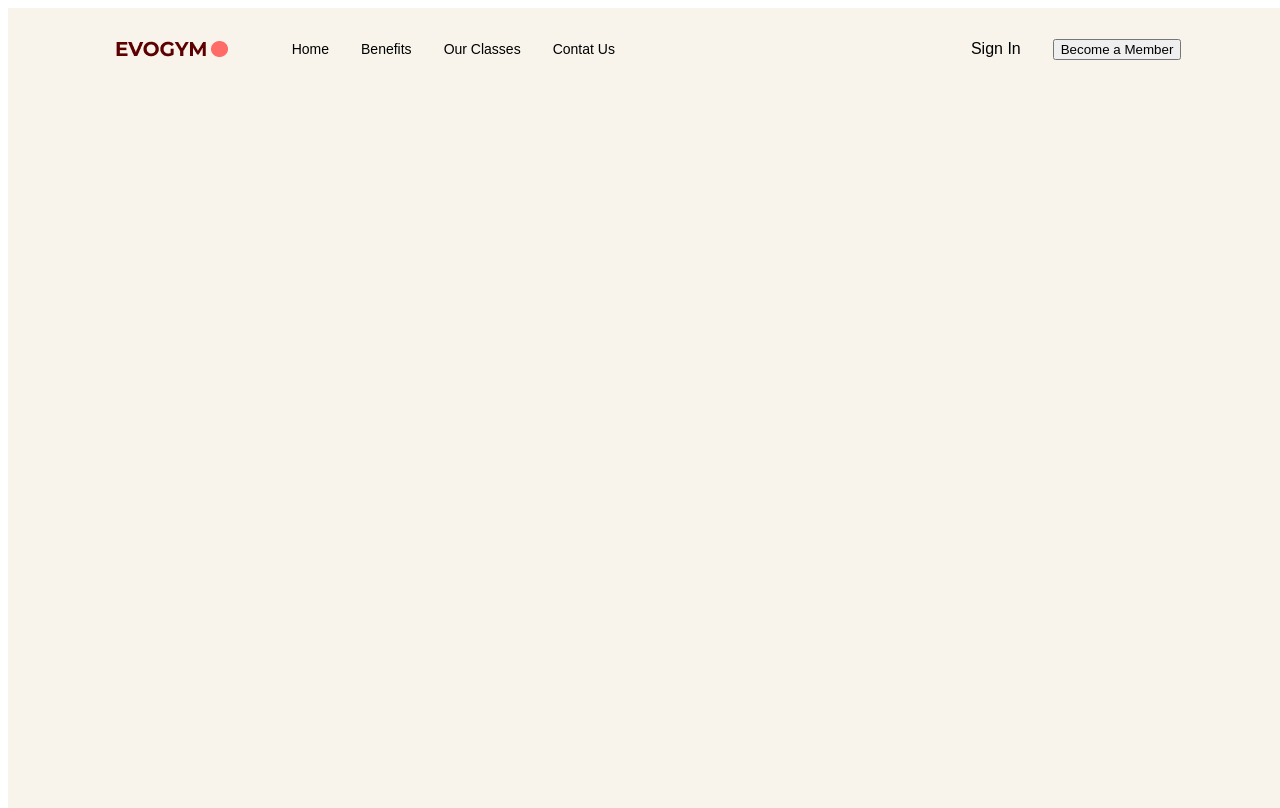
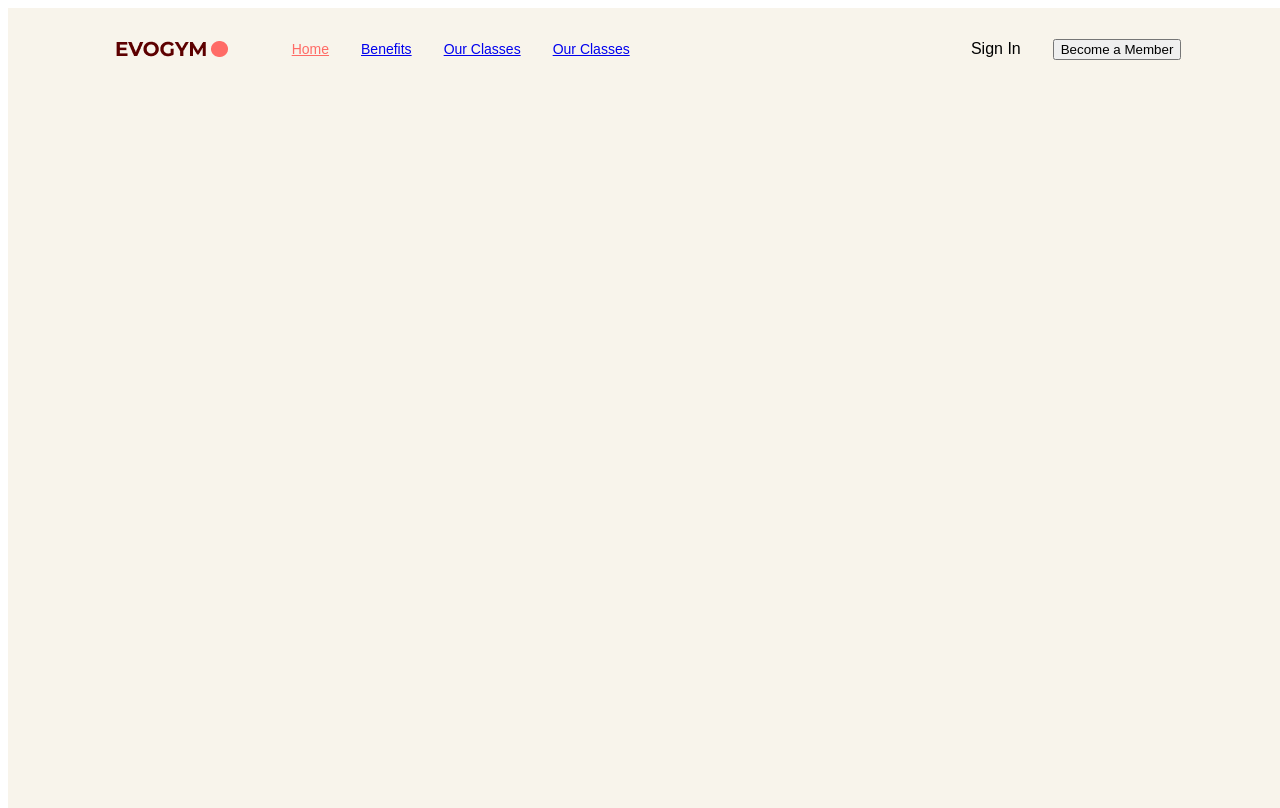
Before and after one commit to fahad39/gym-app, a React (Vite) app: page / in a window 1280 px wide. Built offline with nearby package versions, Linux system fonts and the light colour scheme.

Commit message:
added nav bar

```diff
--- a/src/App.tsx
+++ b/src/App.tsx
@@ -1,8 +1,16 @@
 import Navbar from "@/scenes/navbar"
+import {useState} from 'react'
+import { SelectedPage } from "@/shared/types";
+
+
 
 function App() {
+  const [selectedPage, setSelectedPage] = useState<SelectedPage>(SelectedPage.Home)
   return <div className="app bg-gray-20">
-    <Navbar />
+    <Navbar
+      selectedPage={selectedPage}
+      setSelectedPage={setSelectedPage}
+    />
   </div>;
 }
 
--- a/src/scenes/navbar/index.tsx
+++ b/src/scenes/navbar/index.tsx
@@ -1,11 +1,13 @@
-import {useState} from "react"
-import { Bars3Icon, XMarkIcon } from "@heroicons/react/24/solid"
 import Logo from "@/assets/Logo.png"
+import Link from "./link"
+import { SelectedPage } from "@/shared/types"
 
+type Props = {
+  selectedPage:SelectedPage,
+  setSelectedPage:(value:SelectedPage)=>void
+}
 
-type Props = {}
-
-const Navbar = (props: Props) => {
+const Navbar = ({selectedPage,setSelectedPage}: Props) => {
   const flexBetween="flex items-center justify-between"
   return (
    <nav>
@@ -17,10 +19,26 @@
           {/* right side */}
           <div className={`${flexBetween} w-full`}>
             <div className={`${flexBetween} gap-8 text-sm`}>
-              <p>Home</p>
-              <p>Benefits</p>
-              <p>Our Classes</p>
-              <p>Contat Us</p>
+              <Link
+                page="Home"
+                selectedPage={selectedPage}
+                setSelectedPage={setSelectedPage}
+              />
+              <Link
+                page="Benefits"
+                selectedPage={selectedPage}
+                setSelectedPage={setSelectedPage}
+              />
+              <Link
+                page="Our Classes"
+                selectedPage={selectedPage}
+                setSelectedPage={setSelectedPage}
+              />
+              <Link
+                page="Our Classes"
+                selectedPage={selectedPage}
+                setSelectedPage={setSelectedPage}
+              />
             </div>
             <div className={`${flexBetween} gap-8`}>
               <p>Sign In</p>
--- a/src/scenes/navbar/link.tsx
+++ b/src/scenes/navbar/link.tsx
@@ -1,17 +1,23 @@
-import React from 'react'
+
+import { SelectedPage } from '@/shared/types'
 import AnchorLink from 'react-anchor-link-smooth-scroll'
 
 type Props = {
-    page:string
+    page:string,
+    selectedPage:SelectedPage,
+    setSelectedPage:(value:SelectedPage)=>void
 }
 
-function Link({page,}: Props) {
-    const lowerPage=page.toLowerCase().replace(/ /g, "")
+function Link({page,selectedPage,setSelectedPage}: Props) {
+    const lowerCasePage=page.toLowerCase().replace(/ /g, "") as SelectedPage
   return (
     <AnchorLink
-        className={}
-        href={`#${lowerPage}`}
-        onClick={}
+        className={`
+          ${selectedPage===lowerCasePage?"text-primary-500":""}
+          transition duration-500 hover:text-primary-300
+        `}
+        href={`#${lowerCasePage}`}
+        onClick={()=>setSelectedPage(lowerCasePage)}
     >
         {page}
     </AnchorLink>
--- /dev/null
+++ b/src/shared/types.ts
@@ -0,0 +1,7 @@
+export enum SelectedPage{
+  Home="home",
+  Benefits="benefits",
+  OurClasses="ourclasses",
+  ContactUs="Contactus"
+
+}
```
